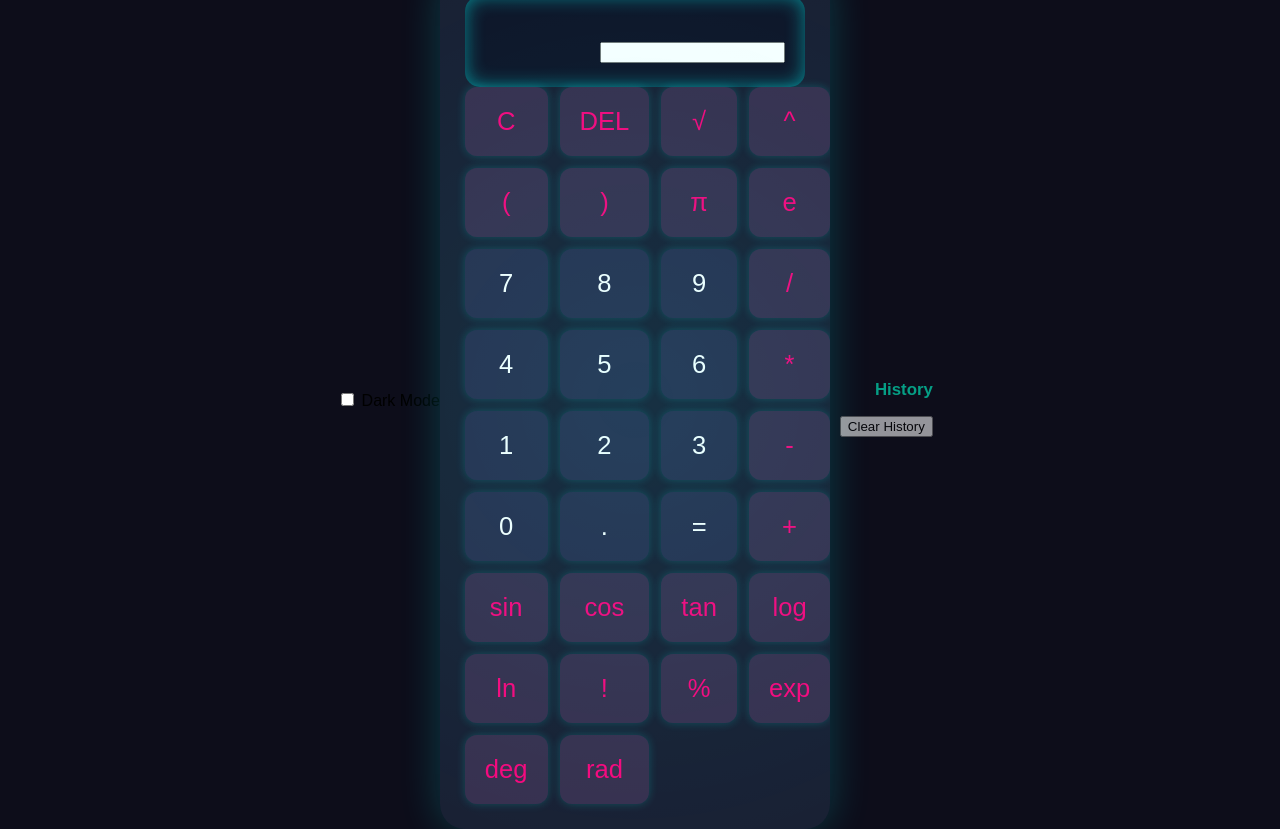
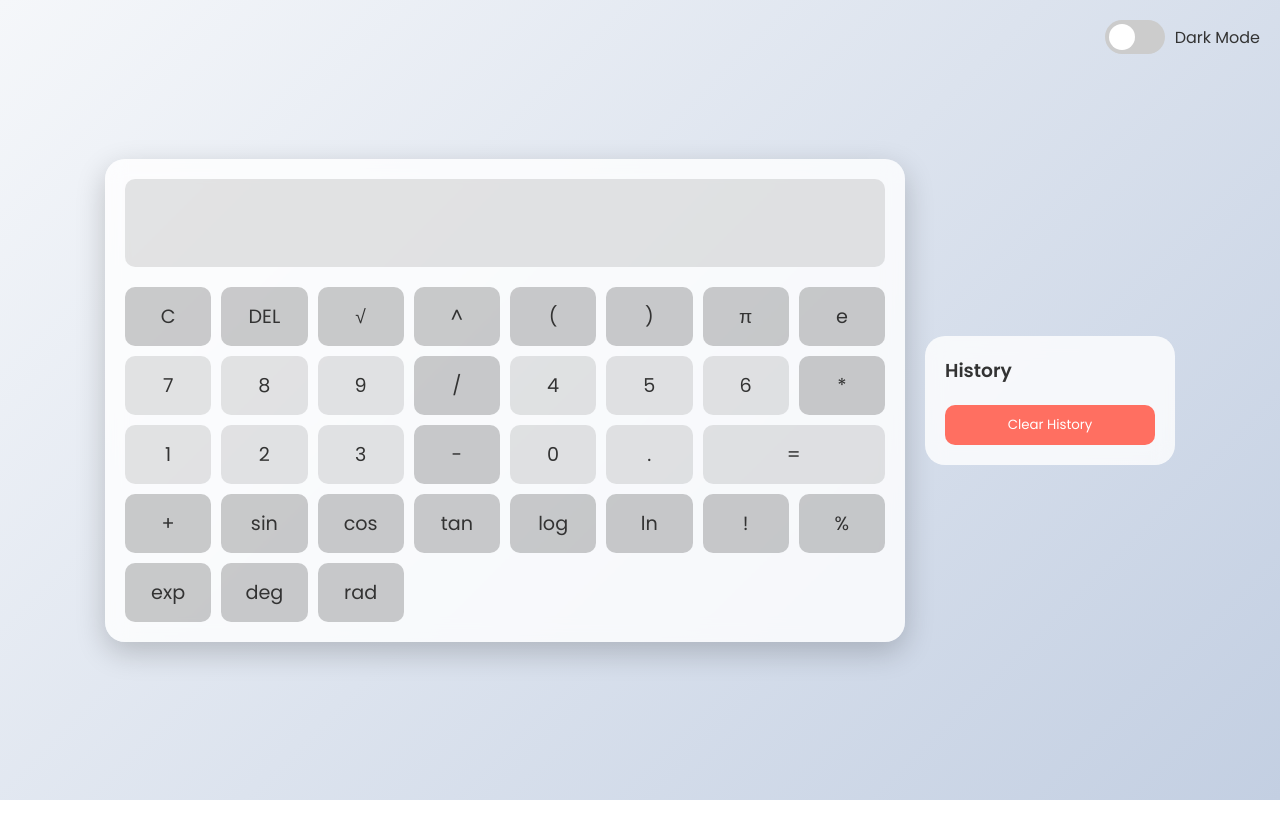
Before and after one commit to zaynshk389/new-cal, a plain HTML site: page index.html in a window 1280 px wide. After the commit the page ends 800 px from the top, so only its background shows below. Drawn offline with Linux system fonts and the light colour scheme.

Commit message:
Update style.css

```diff
--- a/css/style.css
+++ b/css/style.css
@@ -1,114 +1,260 @@
+/* General Styles */
+* {
+    margin: 0;
+    padding: 0;
+    box-sizing: border-box;
+    font-family: 'Poppins', sans-serif;
+}
+
 body {
     display: flex;
     justify-content: center;
     align-items: center;
-    height: 100vh;
-    margin: 0;
-    background: #0d0d1a;
-    font-family: 'Orbitron', sans-serif;
+    min-height: 100vh;
+    background: linear-gradient(135deg, #6a11cb, #2575fc);
+    color: #333;
+    transition: background 0.3s, color 0.3s;
+}
+
+body.light-mode {
+    background: linear-gradient(135deg, #f5f7fa, #c3cfe2);
+    color: #333;
+}
+
+/* Theme Toggle */
+.theme-toggle {
+    position: absolute;
+    top: 20px;
+    right: 20px;
+    display: flex;
+    align-items: center;
+}
+
+.switch {
+    position: relative;
+    display: inline-block;
+    width: 60px;
+    height: 34px;
+}
+
+.switch input {
+    opacity: 0;
+    width: 0;
+    height: 0;
+}
+
+.slider {
+    position: absolute;
+    cursor: pointer;
+    top: 0;
+    left: 0;
+    right: 0;
+    bottom: 0;
+    background-color: #ccc;
+    transition: 0.4s;
+    border-radius: 34px;
+}
+
+.slider:before {
+    position: absolute;
+    content: "";
+    height: 26px;
+    width: 26px;
+    left: 4px;
+    bottom: 4px;
+    background-color: white;
+    transition: 0.4s;
+    border-radius: 50%;
+}
+
+input:checked + .slider {
+    background-color: #2196F3;
+}
+
+input:checked + .slider:before {
+    transform: translateX(26px);
+}
+
+#theme-label {
+    margin-left: 10px;
+    font-size: 1rem;
+    color: #fff;
+}
+
+body.light-mode #theme-label {
+    color: #333;
+}
+
+/* Calculator Container */
+.calculator {
+    background: rgba(255, 255, 255, 0.1);
+    backdrop-filter: blur(10px);
+    border-radius: 20px;
+    padding: 20px;
+    box-shadow: 0 10px 30px rgba(0, 0, 0, 0.2);
+    width: 800px; /* Landscape width */
     overflow: hidden;
+    transition: background 0.3s;
+}
+
+body.light-mode .calculator {
+    background: rgba(255, 255, 255, 0.8);
+}
+
+/* Display */
+.display {
+    background: rgba(0, 0, 0, 0.2);
+    border-radius: 10px;
+    padding: 20px;
+    margin-bottom: 20px;
+    text-align: right;
+    transition: background 0.3s;
+}
+
+body.light-mode .display {
+    background: rgba(0, 0, 0, 0.1);
+}
+
+#result {
+    width: 100%;
+    border: none;
+    background: transparent;
+    color: #fff;
+    font-size: 2rem;
+    outline: none;
+    pointer-events: none;
+    transition: color 0.3s;
+}
+
+body.light-mode #result {
+    color: #333;
+}
+
+/* Buttons */
+.buttons {
+    display: grid;
+    grid-template-columns: repeat(8, 1fr); /* 8 columns for landscape */
+    gap: 10px;
+}
+
+.btn {
+    background: rgba(255, 255, 255, 0.1);
+    border: none;
+    border-radius: 10px;
+    padding: 15px;
+    font-size: 1.2rem;
+    color: #fff;
+    cursor: pointer;
+    transition: all 0.3s ease;
+}
+
+body.light-mode .btn {
+    background: rgba(0, 0, 0, 0.1);
+    color: #333;
+}
+
+.btn:hover {
+    background: rgba(255, 255, 255, 0.2);
+    transform: translateY(-5px);
+    box-shadow: 0 5px 15px rgba(0, 0, 0, 0.2);
+}
+
+body.light-mode .btn:hover {
+    background: rgba(0, 0, 0, 0.2);
+}
+
+.btn:active {
+    transform: translateY(0);
+}
+
+.operator {
+    background: rgba(255, 255, 255, 0.2);
+}
+
+body.light-mode .operator {
+    background: rgba(0, 0, 0, 0.2);
+}
+
+.equal {
+    grid-column: span 2;
+    background: #ff6f61;
+}
+
+/* History Panel */
+.history {
+    margin-left: 20px;
+    background: rgba(255, 255, 255, 0.1);
+    backdrop-filter: blur(10px);
+    border-radius: 20px;
+    padding: 20px;
+    width: 250px;
+    max-height: 400px;
+    overflow-y: auto;
+    transition: background 0.3s;
+}
+
+body.light-mode .history {
+    background: rgba(255, 255, 255, 0.8);
+}
+
+.history h3 {
+    margin-bottom: 10px;
+    color: #fff;
+}
+
+body.light-mode .history h3 {
+    color: #333;
+}
+
+#history-list {
+    list-style: none;
+    padding: 0;
+}
+
+#history-list li {
+    padding: 5px 0;
+    color: #fff;
+    border-bottom: 1px solid rgba(255, 255, 255, 0.1);
+}
+
+body.light-mode #history-list li {
+    color: #333;
+    border-bottom: 1px solid rgba(0, 0, 0, 0.1);
+}
+
+#clear-history {
+    margin-top: 10px;
+    padding: 10px;
+    width: 100%;
+    background: #ff6f61;
+    border: none;
+    border-radius: 10px;
+    color: #fff;
+    cursor: pointer;
+    transition: background 0.3s;
+}
+
+body.light-mode #clear-history {
+    background: #ff6f61;
+    color: #fff;
+}
+
+#clear-history:hover {
+    background: #ff4a3d;
+}
+
+/* Animation Effects */
+@keyframes fadeIn {
+    from {
+        opacity: 0;
+        transform: translateY(20px);
+    }
+    to {
+        opacity: 1;
+        transform: translateY(0);
+    }
 }
 
 .calculator {
-    background: #1a1a2e;
-    border-radius: 25px;
-    padding: 25px;
-    box-shadow: 0 0 40px rgba(0, 255, 255, 0.2);
-    width: 340px;
-    position: relative;
-    overflow: hidden;
+    animation: fadeIn 1s ease-out;
 }
-
-.calculator::before {
-    content: '';
-    position: absolute;
-    top: -50%;
-    left: -50%;
-    width: 200%;
-    height: 200%;
-    background: radial-gradient(circle, rgba(0, 255, 255, 0.1), transparent 70%);
-    animation: rotateGlow 10s infinite linear;
-}
-
-@keyframes rotateGlow {
-    0% { transform: rotate(0deg); }
-    100% { transform: rotate(360deg); }
-}
-
-.display-container {
-    position: relative;
-    margin-bottom: 20px;
-}
-
-.history {
-    color: #00ffcc;
-    font-size: 0.9em;
-    text-align: right;
-    padding: 10px;
-    opacity: 0.6;
-    min-height: 20px;
-}
-
-.display {
-    background: #0f0f23;
-    color: #00ffcc;
-    font-size: 2.8em;
-    text-align: right;
-    padding: 20px;
-    border-radius: 15px;
-    box-shadow: inset 0 0 10px rgba(0, 255, 255, 0.3);
-    overflow: hidden;
-    animation: pulse 1.5s infinite;
-}
-
-@keyframes pulse {
-    0% { box-shadow: inset 0 0 10px rgba(0, 255, 255, 0.3); }
-    50% { box-shadow: inset 0 0 20px rgba(0, 255, 255, 0.5); }
-    100% { box-shadow: inset 0 0 10px rgba(0, 255, 255, 0.3); }
-}
-
-.buttons {
-    display: grid;
-    grid-template-columns: repeat(4, 1fr);
-    gap: 12px;
-}
-
-.btn {
-    background: #2a2a4a;
-    border: none;
-    border-radius: 12px;
-    color: #fff;
-    font-size: 1.6em;
-    padding: 20px;
-    cursor: pointer;
-    transition: all 0.3s ease;
-    box-shadow: 0 0 10px rgba(0, 255, 255, 0.2);
-}
-
-.btn:hover {
-    transform: translateY(-3px);
-    box-shadow: 0 0 20px rgba(0, 255, 255, 0.5);
-}
-
-.btn:active {
-    transform: scale(0.95);
-}
-
-.operator {
-    color: #ff007a;
-    background: #3a2a4a;
-}
-
-.clear {
-    background: #ff3366;
-    grid-column: span 2;
-}
-
-.equals {
-    background: #00cc99;
-    grid-column: span 2;
-}
-
-.zero {
-    grid-column: span 2;
-}
```
